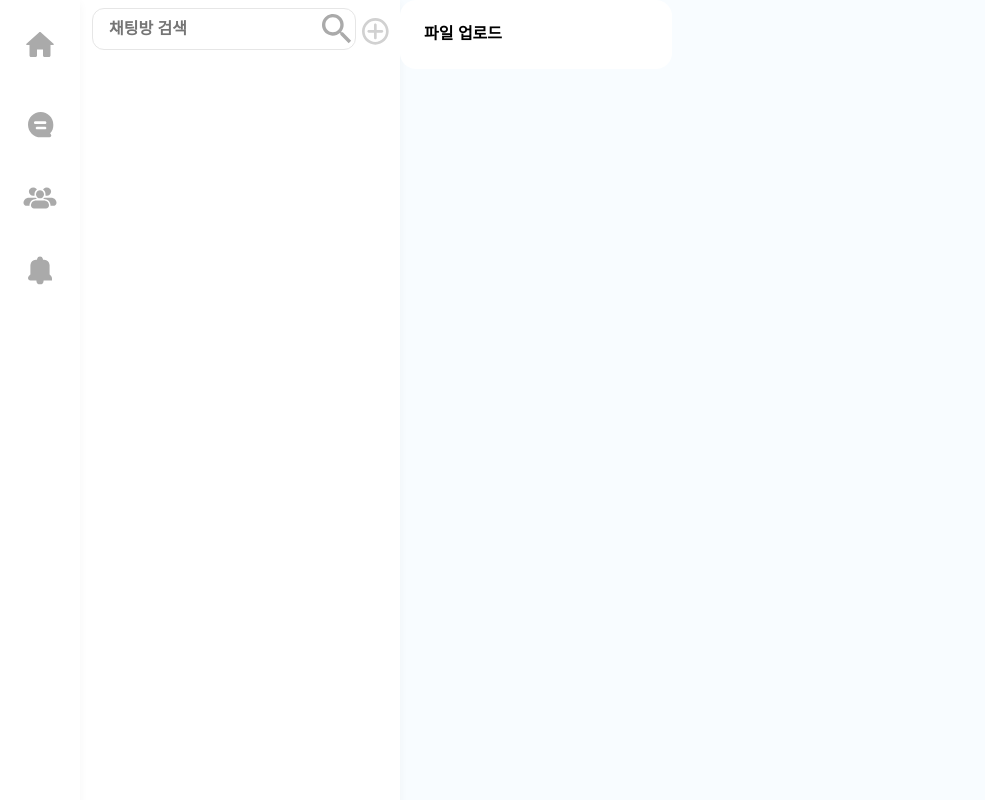
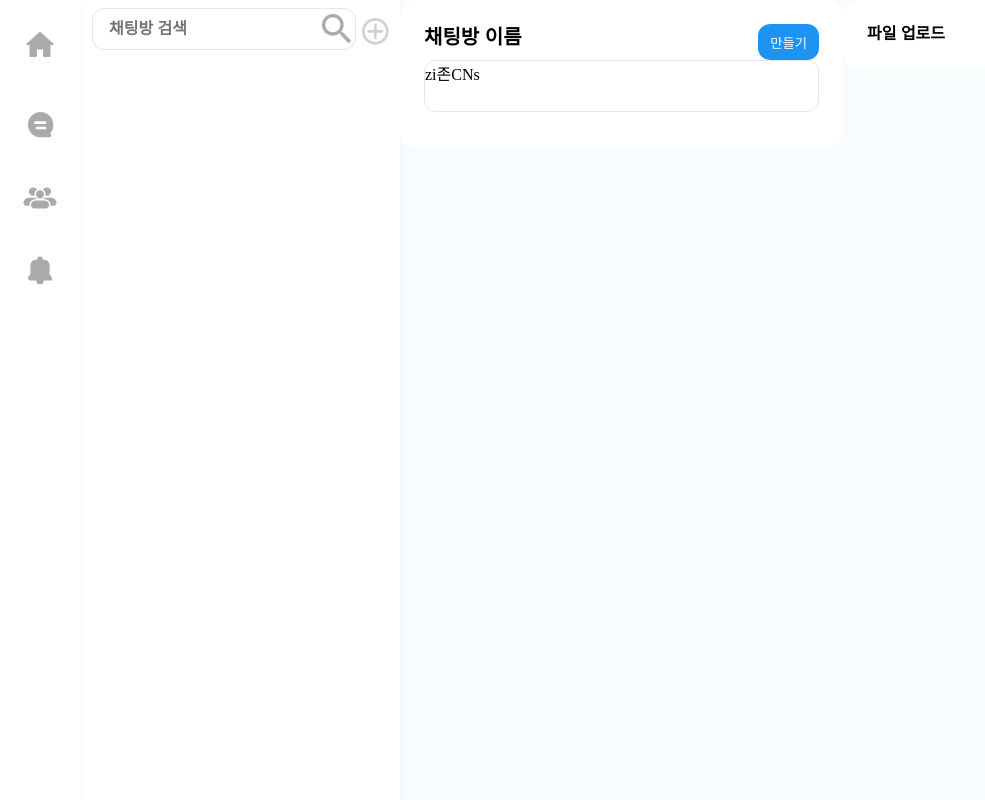
Before and after one commit to apeun-gidaechi/seugi-desktop, a React (Vite) app: page /chat in a window 1280 px wide. Shown: the top 800 px of the page, without its empty margins (0-985 px from the left). Built offline with nearby package versions, Linux system fonts and the light colour scheme.

Commit message:
design : createRoom

```diff
--- /dev/null
+++ b/src/components/CreateRoom/createRoom.style.ts
@@ -0,0 +1,65 @@
+import styled from "styled-components";
+import { createGlobalStyle } from 'styled-components';
+
+export const GlobalStyle = createGlobalStyle`
+  @font-face {
+    font-family: 'Pretendard-Regular';
+    src: url('https://cdn.jsdelivr.net/gh/Project-Noonnu/noonfonts_2107@1.1/Pretendard-Regular.woff') format('woff');
+    font-weight: 400;
+    font-style: normal;
+  }
+`;
+
+export const chatFormWrap = styled.div`
+    width: 443px;
+    height: 148px;
+
+    border-radius: 16px;
+    background: #FFF;
+
+    display: flex;
+    width: 443px;
+    padding: 24px;
+    /* gap: 12px;   */
+    flex-direction: column;
+`
+
+export const ChatRoomName = styled.div`
+    color: var(--Black, #000);
+
+    font-family: 'Pretendard-Regular', sans-serif;
+    font-size: 20px;
+    font-style: normal;
+    font-weight: 600;
+    line-height: 130%; /* 26px */
+
+    /* margin-top: 20px;
+    margin-left: 20px;  */
+    flex: 1;
+`
+
+export const ChatRoomButton = styled.button`
+    display: flex;
+    height: 36px;
+    padding: var(--Large, 12px);
+    justify-content: center;
+    align-items: center;
+    gap: 10px;
+
+    border: none;
+    color: #fff;
+
+    border-radius: var(--Large, 12px);
+    background: var(--Primary-Primary500, #1D93F3);
+    /* margin-top: 20px;
+    margin-right: 20px; */
+`
+
+export const InputRoomName = styled.div`
+    width: 395px;
+    height: 52px;
+
+    border-radius: var(--Large, 12px);
+    border: 1px solid var(--Gray-Gray300, #E6E6E6);
+    background: var(--Sub-White, #FFF);
+`
--- /dev/null
+++ b/src/components/CreateRoom/createRoom.tsx
@@ -0,0 +1,20 @@
+import * as S from "../CreateRoom/createRoom.style";
+import React from 'react'
+
+const createRoom = () => {
+  return (
+    <div>
+        <S.chatFormWrap>
+            <div style={{display: 'flex', justifyContent: 'space-between'}}> {/* 수정된 div 스타일 */}
+                <S.ChatRoomName>채팅방 이름</S.ChatRoomName>
+                <S.ChatRoomButton>만들기</S.ChatRoomButton>
+            </div>
+            <S.InputRoomName>
+                <div>zi존CNs</div>
+            </S.InputRoomName>
+        </S.chatFormWrap>
+    </div>
+  )
+}
+
+export default createRoom
--- a/src/components/sidebar/sidebar.tsx
+++ b/src/components/sidebar/sidebar.tsx
@@ -10,6 +10,7 @@ import SearchIcon from "../../assets/image/Search.svg"
 import AvatarImg from "../../assets/image/Avatar.svg"
 import SendMessage from "../sendMessage/sendMessage";
 import ChatForm from "../../components/ChatForm/chatForm"
+import CreateRoom from "../../components/CreateRoom/createRoom"
 
 const sidebar = () => {
   return (
@@ -34,6 +35,7 @@ const sidebar = () => {
                 </S.PlusButton>
                 <SendMessage/>
             </S.SideBarChat>
+        <CreateRoom/>
         <ChatForm/>
         </S.ChatingPage>
       </>
```
Also changed, not shown: src/assets/image/createroomcancle.svg (added).
